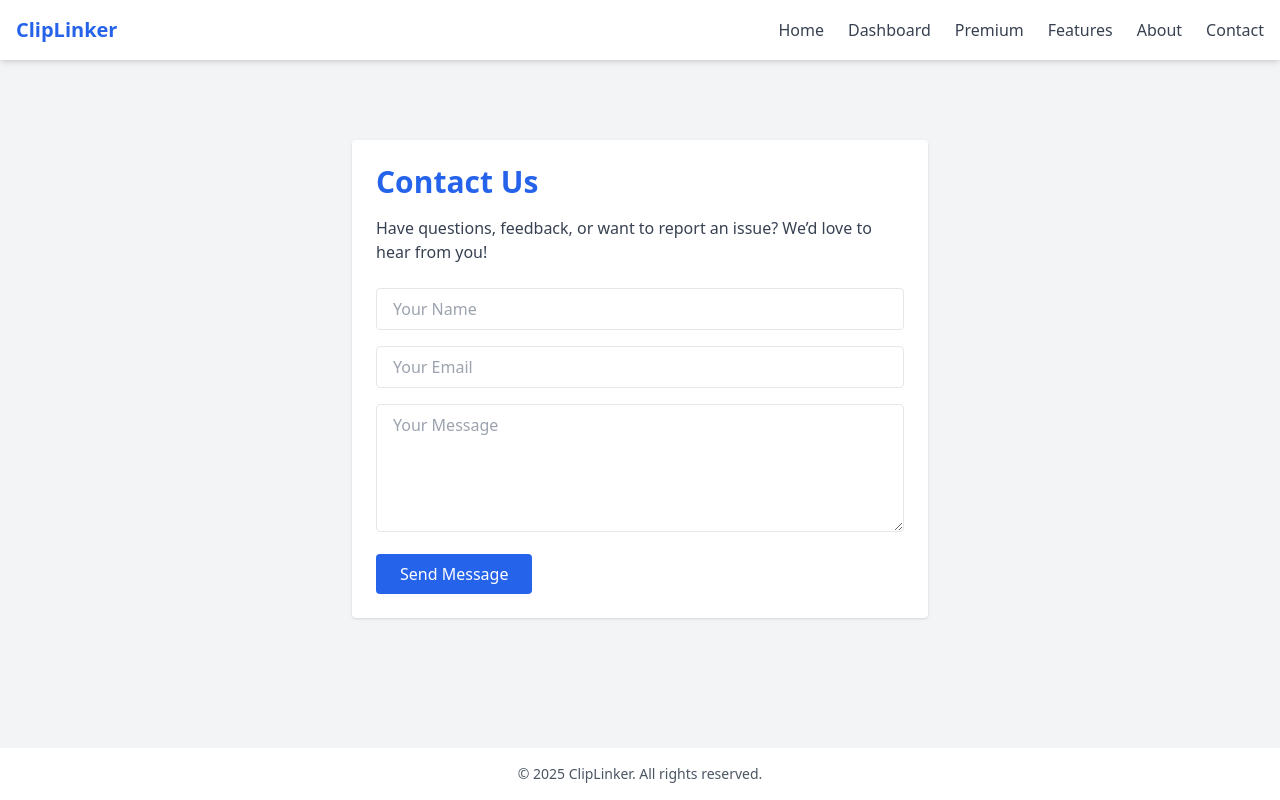
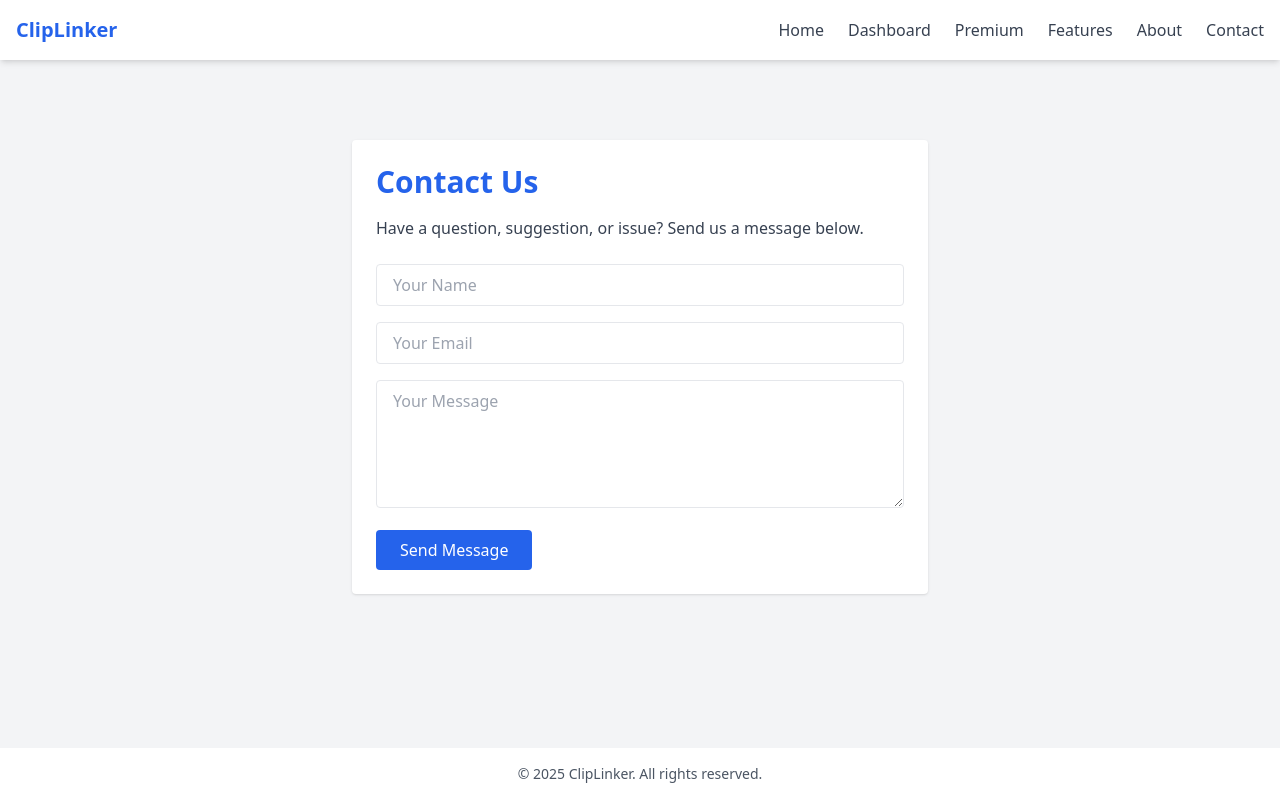
Before and after one commit to GlitchRider1/cliplinker-video-downloader, a Next.js app: page /contact in a window 1280 px wide. Built offline with nearby package versions, Linux system fonts and the light colour scheme.

Commit message:
Update contact.js

```diff
--- a/pages/contact.js
+++ b/pages/contact.js
@@ -6,9 +6,9 @@ export default function Contact() {
       <div className="max-w-xl mx-auto mt-16 p-6 bg-white rounded shadow">
         <h2 className="text-3xl font-bold text-blue-600 mb-4">Contact Us</h2>
         <p className="text-gray-700 mb-6">
-          Have questions, feedback, or want to report an issue? We’d love to hear from you!
+          Have a question, suggestion, or issue? Send us a message below.
         </p>
-        <form action="mailto:your@email.com" method="POST" encType="text/plain">
+        <form action="mailto:your@email.com" method="POST">
           <input
             type="text"
             name="name"
```
